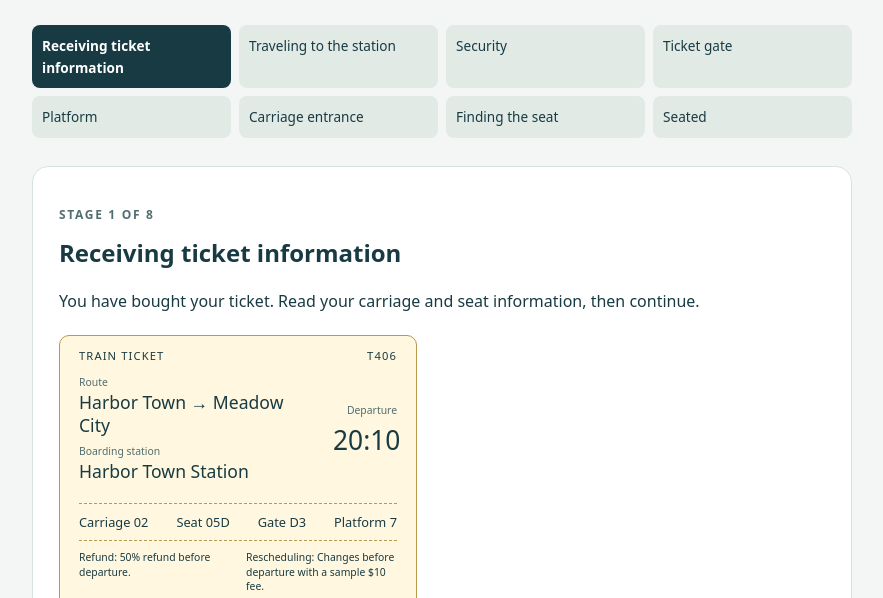
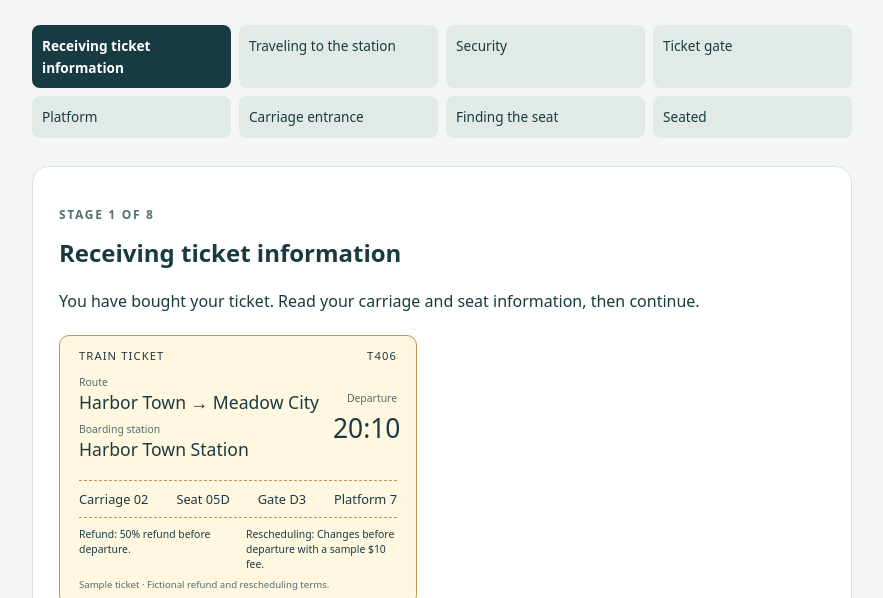
Before and after one commit to JenniferYang111/Train-Ticket-Rechecking, a plain HTML site: page index.html in a window 1280 px wide. Shown: the part 202-800 px from the top of the page, without its empty margins (198-1081 px from the left). Drawn offline with Linux system fonts and the light colour scheme.

Commit message:
Keep reference route on a single line

```diff
--- a/style.css
+++ b/style.css
@@ -16,6 +16,7 @@ p, li { line-height: 1.6; }
 .ticket-main { display: grid; grid-template-columns: minmax(0, 1fr) 64px; gap: 16px; align-items: center; margin: 12px 0; }
 .ticket-label { display: block; font-size: .65rem; color: #526e70; }
 .ticket-place p { font-size: 1.1rem; line-height: 1.3; margin: 2px 0 8px; }
+#ticket-route { white-space: nowrap; }
 .ticket-departure { text-align: right; }
 .ticket-departure p { font-size: 1.65rem; font-weight: 400; margin: 2px 0; }
 .ticket-details { display: flex; flex-wrap: wrap; justify-content: space-between; gap: 8px 12px; border-top: 1px dashed #bb984d; border-bottom: 1px dashed #bb984d; padding: 9px 0; font-size: .8rem; font-weight: 400; }
```
